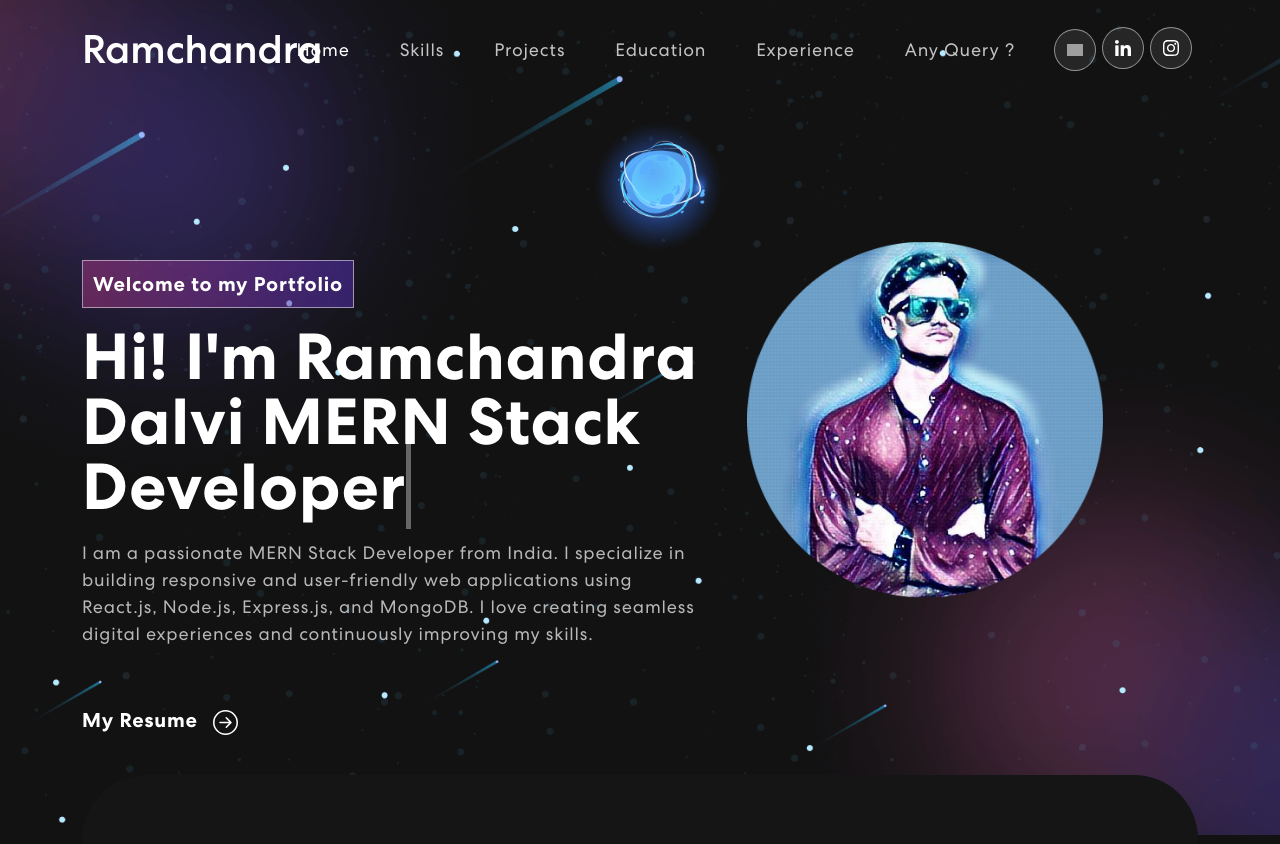
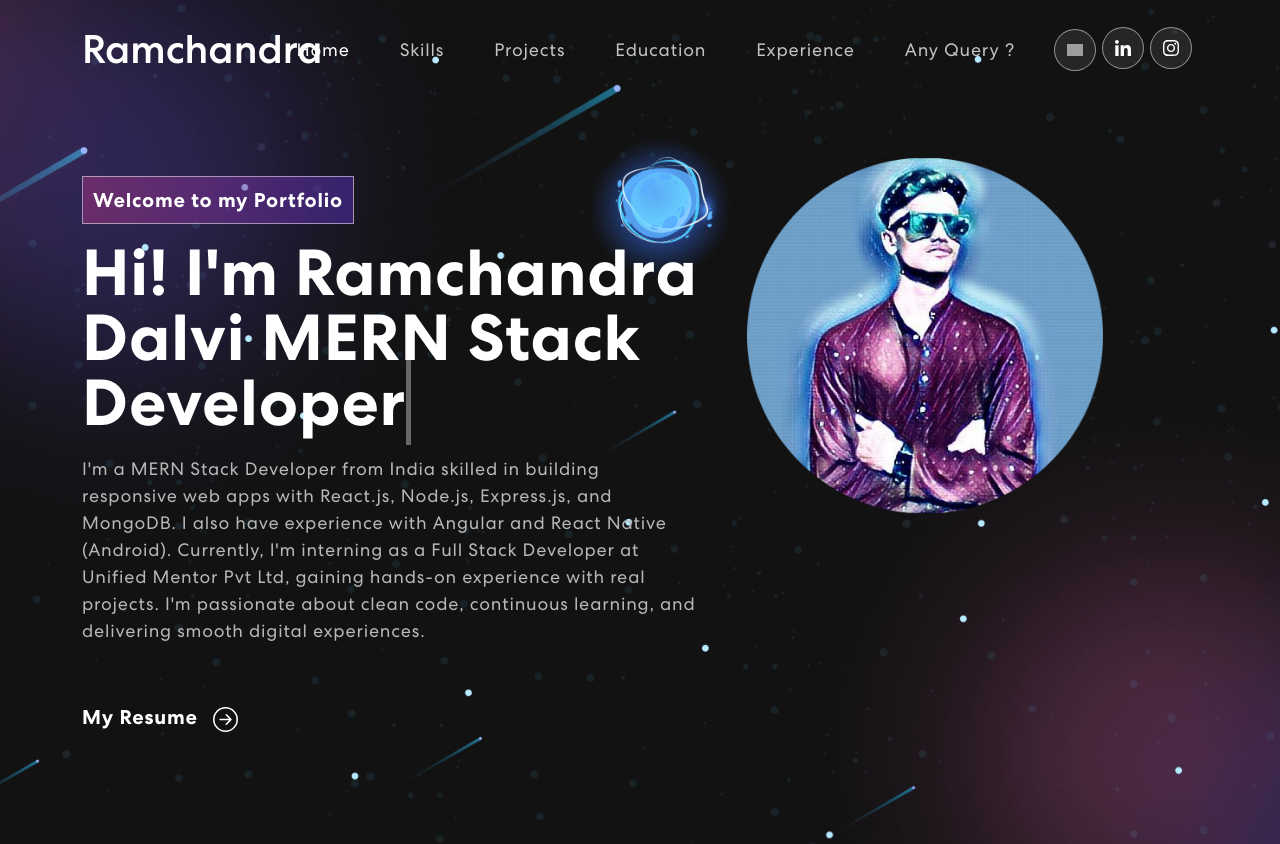
Before and after one commit to rdalvi1210/ramchandradalviportfolio, a React (Create React App) app: page / in a window 1280 px wide. Shown: the top 844 px of the page. Built offline with nearby package versions, Linux system fonts and the light colour scheme; no server answers; grey boxes are pictures that could not be loaded.

Commit message:
new updates bio and skills

```diff
--- a/src/App.css
+++ b/src/App.css
@@ -352,7 +352,7 @@ nav.navbar .navbar-toggler[aria-expanded="true"] .navbar-toggler-icon {
 /************ Banner Css ************/
 .banner {
   margin-top: 0;
-  padding: 260px 0 100px 0;
+  padding: 176px 0 200px 0;
   background-image: url("./assets/img/banner-bg.png");
   background-position: top center;
   background-size: cover;
--- a/src/components/Banner.js
+++ b/src/components/Banner.js
@@ -80,11 +80,14 @@ export const Banner = () => {
                     </span>
                   </h1>
                   <p>
-                    I am a passionate MERN Stack Developer from India. I
-                    specialize in building responsive and user-friendly web
-                    applications using React.js, Node.js, Express.js, and
-                    MongoDB. I love creating seamless digital experiences and
-                    continuously improving my skills.
+                    I'm a MERN Stack Developer from India skilled in building
+                    responsive web apps with React.js, Node.js, Express.js, and
+                    MongoDB. I also have experience with Angular and React
+                    Native (Android). Currently, I'm interning as a Full Stack
+                    Developer at Unified Mentor Pvt Ltd, gaining hands-on
+                    experience with real projects. I'm passionate about clean
+                    code, continuous learning, and delivering smooth digital
+                    experiences.
                   </p>
                   <button>
                     <a href={resumePDF} download>
--- a/src/components/Projects.js
+++ b/src/components/Projects.js
@@ -114,8 +114,12 @@ export const Projects = () => {
 
                       <Tab.Pane eventKey="third">
                         <div className="custom-card">
-                          <h4>💼 My Freelance Experience</h4>
+                          <h4>💼 My Freelance & Internship Experience</h4>
                           <ul>
+                            <li>
+                              Currently, Full Stack Developer Intern at Unified
+                              Mentor Pvt. Ltd.
+                            </li>
                             <li>
                               Frontend Developer Intern in Thane (12 months)
                             </li>
--- a/src/components/Skills.js
+++ b/src/components/Skills.js
@@ -67,11 +67,11 @@ export const Skills = () => {
                   <h5>REST APIs</h5>
                 </div>
                 <div className="item">
-                  <img src={meter1} alt="Image" />
+                  <img src={meter2} alt="Image" />
                   <h5>Socket.io (Real-time Chat)</h5>
                 </div>
                 <div className="item">
-                  <img src={meter2} alt="Image" />
+                  <img src={meter1} alt="Image" />
                   <h5>Git & GitHub</h5>
                 </div>
                 <div className="item">
```
